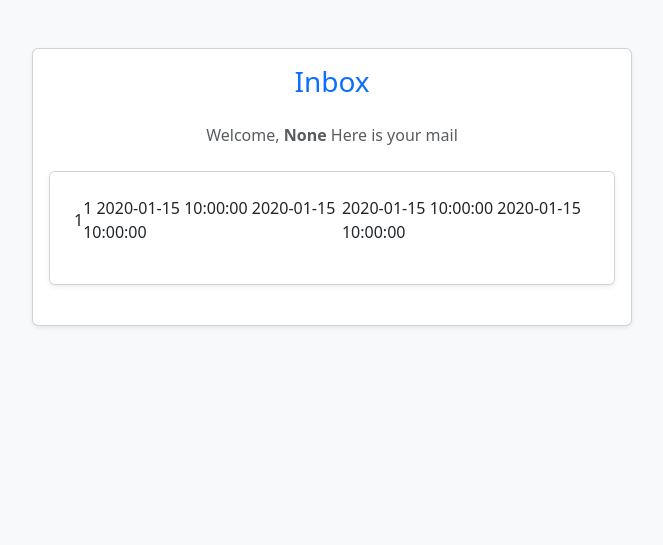
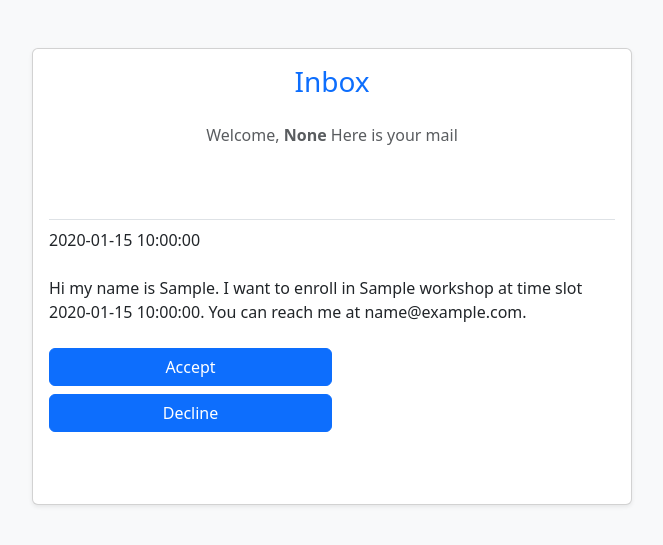
Before and after one commit to krispepper/530_2026_09_workshop, a Flask app: page /inbox in a window 1280 px wide. Shown: the part 56-601 px from the top of the page, without its empty margins (308-971 px from the left). Run offline with Flask 3, Linux system fonts and the light colour scheme; tables that the repository leaves empty or names only in its code hold one stand-in row (values such as "Sample post"); parts of the project's set-up code (start-up, migrations or seed data) failed here and were passed over.

Commit message:
mail system no gets more details about the person requesting an invite such as name, email, workshop, time of request, time slot

```diff
--- a/model/inbox.py
+++ b/model/inbox.py
@@ -5,11 +5,12 @@ from database.mysqlConnection import fetch_data, execute_query
 def get_inbox_messages():
     # SQL query to fetch public workshops OR private workshops the user is explicitly invited to
     query = """
-        SELECT im.id, im.personID, im.timeslot_id, im.created_at, w.workshop_name, u.firstName
+        SELECT im.id, im.personID, im.timeslot_id, im.created_at, w.workshop_name, u.firstName, e.email
         FROM inbox_messages im
         INNER JOIN workshop_time_slot wts ON im.timeslot_id
         INNER JOIN workshop w ON wts.workshop_id = w.id
         INNER JOIN users u ON im.personID = u.id
+        INNER JOIN email e ON u.id = e.personID
     """
     return fetch_data(query)
 
--- a/templates/inbox.html
+++ b/templates/inbox.html
@@ -6,6 +6,7 @@
     <title>Enroll in Workshop</title>
     <!-- Bootstrap CSS for layout and styling -->
     <link href="https://cdn.jsdelivr.net/npm/bootstrap@5.3.0/dist/css/bootstrap.min.css" rel="stylesheet">
+
 </head>
 <body class="bg-light">
     {% include 'navbar.html' %}
@@ -22,23 +23,25 @@
 
 
 
-        <div class="card mb-4 shadow-sm">
+        <ul class="list-group list-group-flush gap-2">
 
-            <ul class="list-group list-group-flush gap-2">
+
             {% for message in messages %}
 
-                    <li class="list-group-item d-flex justify-content-between align-items-center p-4">
+                <li class="list-group-item d-flex justify-content-between align-items-center p-4"></li>
 
-                        <p>{{message[0]}} </p>
-                        <p>{{message[1]}} {{message[2]}} {{message[3]}}</p>
-                        <p> {{message[2]}} {{message[3]}}</p>
+                    <p>{{message[3]}} </p>
 
+                    <p> Hi my name is {{message[5]}}. I want to enroll in {{message[4]}} at time slot {{message[2]}}. You can reach me at {{message[6]}}. </p>
 
-                    </li>
+                    <button type="submit" class="btn btn-primary w-50">Accept</button>
+                    <button type="submit" class="btn btn-primary w-50">Decline</button>
+
+                <li class="list-group-item d-flex justify-content-between align-items-center p-4"></li>
 
             {% endfor %}
+
         </ul>
-        </div>
 
 
             </div>
```
Also changed, not shown: static/style.css (line endings or trailing spaces). Lines whose indentation alone changed are shown as unchanged.
